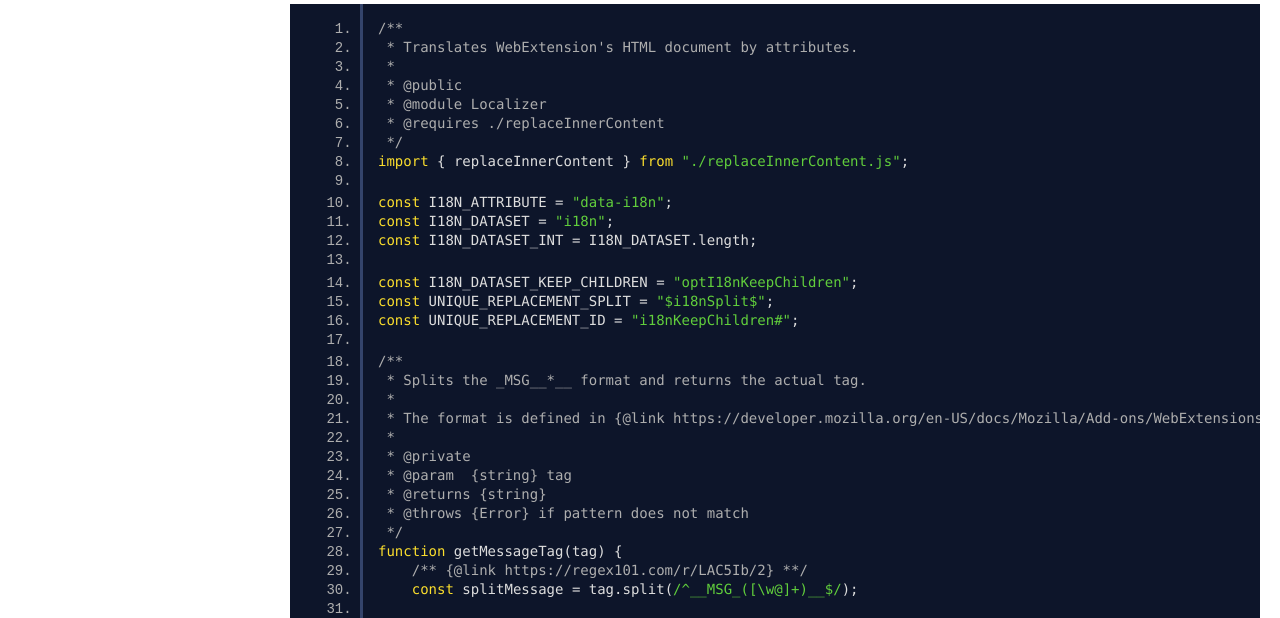
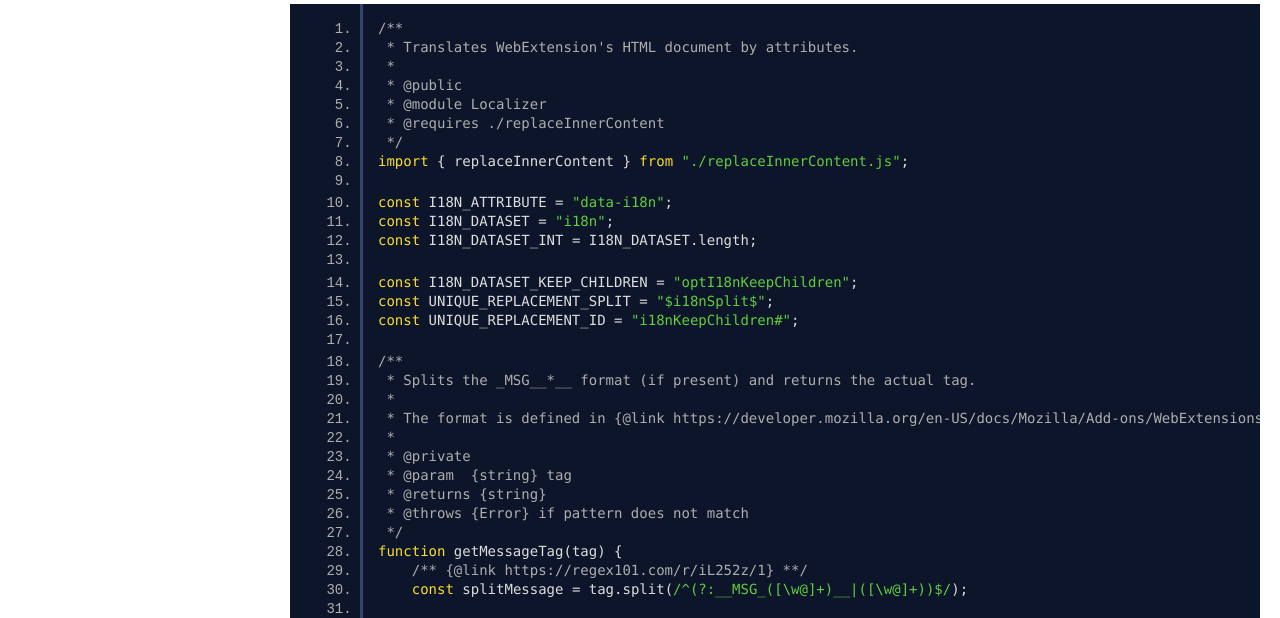
Before and after one commit to TinyWebEx/Localizer, a browser extension: page docs/Localizer.js.html in a window 1280 px wide. Shown: the part 140-758 px from the top of the page. Drawn offline with Linux system fonts and the light colour scheme.

Commit message:
Update documentation page for Localizer.js
This has been done manually, but trying to reproduce the output from JSDoc.

```diff
--- a/docs/Localizer.js.html
+++ b/docs/Localizer.js.html
@@ -60,7 +60,7 @@ const UNIQUE_REPLACEMENT_SPLIT = "$i18nSplit$";
 const UNIQUE_REPLACEMENT_ID = "i18nKeepChildren#";
 
 /**
- * Splits the _MSG__*__ format and returns the actual tag.
+ * Splits the _MSG__*__ format (if present) and returns the actual tag.
  *
  * The format is defined in {@link https://developer.mozilla.org/en-US/docs/Mozilla/Add-ons/WebExtensions/API/i18n/Locale-Specific_Message_reference#name}.
  *
@@ -70,15 +70,15 @@ const UNIQUE_REPLACEMENT_ID = "i18nKeepChildren#";
  * @throws {Error} if pattern does not match
  */
 function getMessageTag(tag) {
-    /** {@link https://regex101.com/r/LAC5Ib/2} **/
-    const splitMessage = tag.split(/^__MSG_([\w@]+)__$/);
+    /** {@link https://regex101.com/r/iL252z/1} **/
+    const splitMessage = tag.split(/^(?:__MSG_([\w@]+)__|([\w@]+))$/);
 
     // throw custom exception if input is invalid
     if (splitMessage.length &lt; 2) {
         throw new Error(`invalid message tag pattern "${tag}"`);
     }
 
-    return splitMessage[1];
+    return splitMessage[1] || splitMessage[2];
 }
 
 /**
@@ -349,7 +349,7 @@ init();
 <br class="clear">
 
 <footer>
-    Documentation generated by <a href="https://github.com/jsdoc3/jsdoc">JSDoc 3.6.2</a> on Sun Jun 30 2019 23:07:02 GMT+0200 (GMT+02:00) using the <a href="https://github.com/clenemt/docdash">docdash</a> theme.
+    Documentation generated by <a href="https://github.com/jsdoc3/jsdoc">JSDoc 3.6.2</a> on Mon Feb 15 2021 13:03:54 GMT+0100 (GMT+01:00) using the <a href="https://github.com/clenemt/docdash">docdash</a> theme.
 </footer>
 
 <script>prettyPrint();</script>
```
